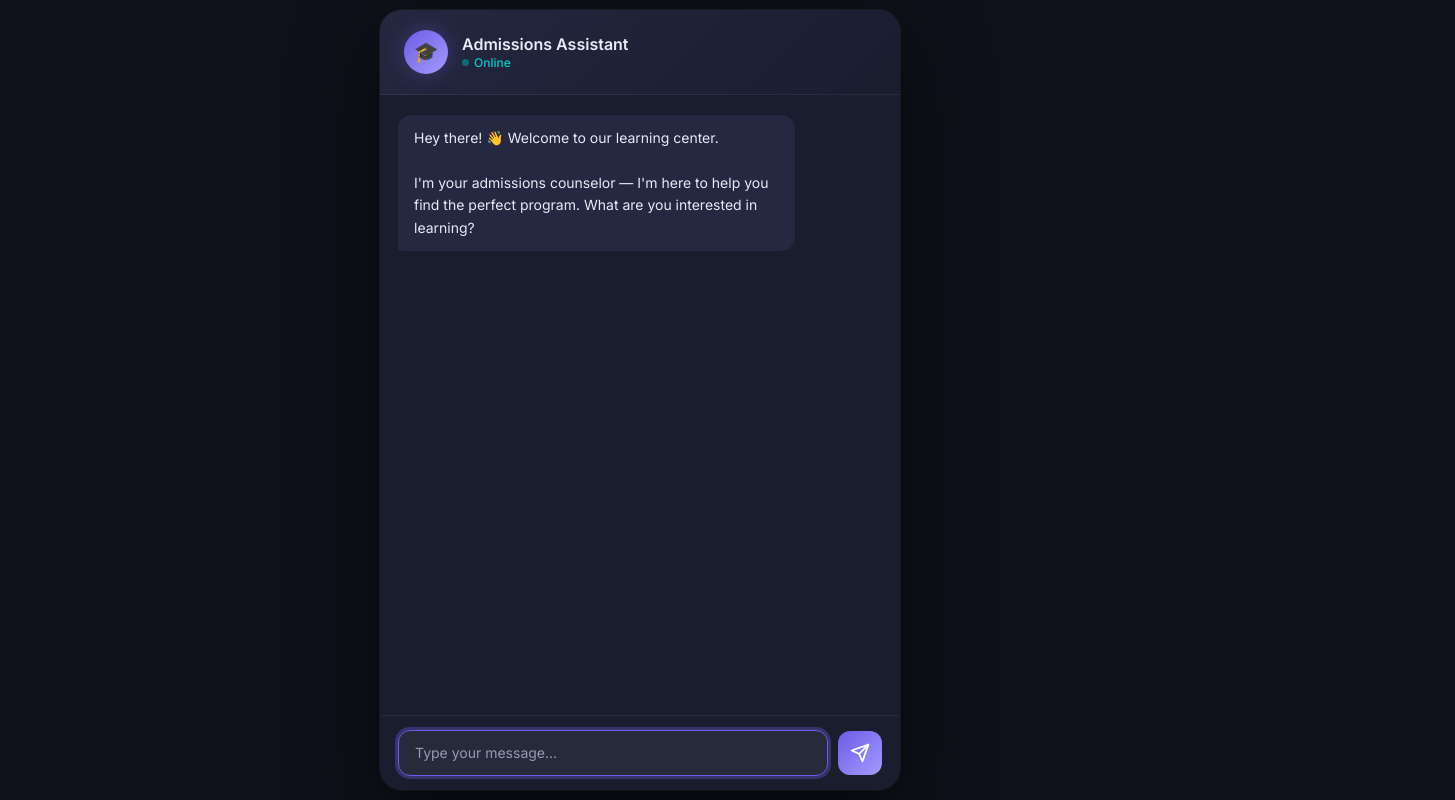
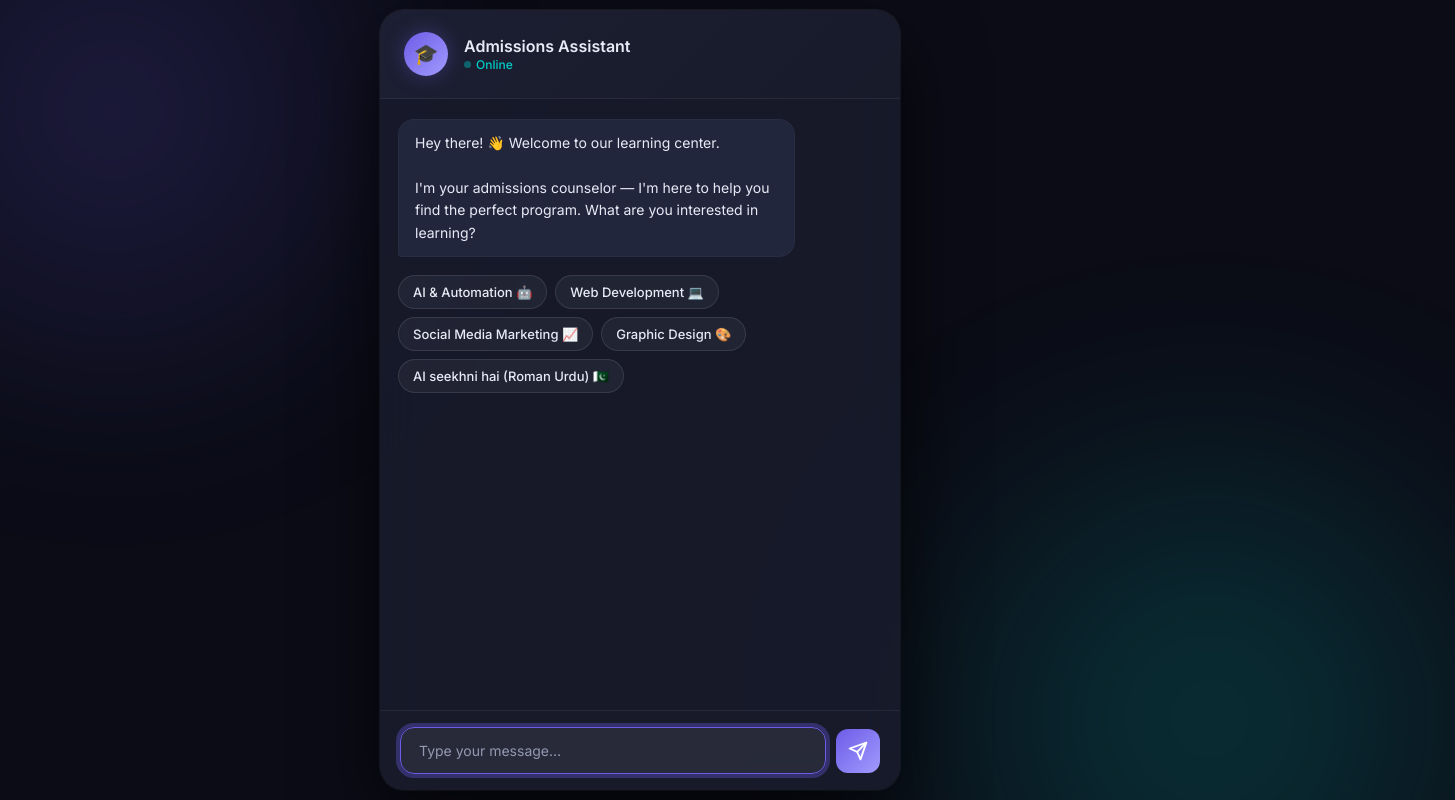
Before and after one commit to MuhammadAhmad1078/Ai-Admissions-Assistant, a website: page public/index.html in a window 1280 px wide. Shown: the top 800 px of the page, 1455 px wide, since content can reach past the window. Drawn offline with Linux system fonts and the light colour scheme.

```diff
--- a/public/index.html
+++ b/public/index.html
@@ -13,20 +13,20 @@
     *, *::before, *::after { box-sizing: border-box; margin: 0; padding: 0; }
 
     :root {
-      --bg-app:      #0f111a;
-      --bg-panel:    #1a1d2e;
-      --bg-bubble-ai:#242840;
+      --bg-app:      #0b0c16;
+      --bg-panel:    rgba(26, 29, 46, 0.82);
+      --bg-bubble-ai:rgba(36, 40, 64, 0.9);
       --bg-bubble-u: #6c5ce7;
       --text-primary:#e8eaf6;
       --text-dim:    #9599b3;
       --accent:      #6c5ce7;
       --accent-glow: rgba(108, 92, 231, .35);
       --success:     #00cec9;
-      --radius:      14px;
+      --radius:      16px;
       --font:        'Inter', system-ui, sans-serif;
     }
 
-    html, body { height: 100%; }
+    html, body { height: 100%; width: 100%; }
 
     body {
       font-family: var(--font);
@@ -36,6 +36,39 @@
       align-items: center;
       justify-content: center;
       overflow: hidden;
+      position: relative;
+    }
+
+    /* Ambient glow circles in the background */
+    body::before, body::after {
+      content: '';
+      position: absolute;
+      width: 450px;
+      height: 450px;
+      border-radius: 50%;
+      filter: blur(120px);
+      opacity: 0.18;
+      z-index: -1;
+      animation: drift 20s infinite alternate ease-in-out;
+      pointer-events: none;
+    }
+
+    body::before {
+      background: var(--accent);
+      top: -120px;
+      left: -120px;
+    }
+
+    body::after {
+      background: var(--success);
+      bottom: -120px;
+      right: -120px;
+      animation-delay: -6s;
+    }
+
+    @keyframes drift {
+      0% { transform: translate(0, 0) scale(1); }
+      100% { transform: translate(60px, 40px) scale(1.15); }
     }
 
     /* ── Outer shell ──────────────────────────────────── */
@@ -47,18 +80,21 @@
       display: flex;
       flex-direction: column;
       background: var(--bg-panel);
-      border-radius: 22px;
+      backdrop-filter: blur(20px);
+      -webkit-backdrop-filter: blur(20px);
+      border-radius: 24px;
       overflow: hidden;
-      box-shadow: 0 30px 80px rgba(0,0,0,.55), 0 0 0 1px rgba(255,255,255,.06);
+      box-shadow: 0 30px 80px rgba(0,0,0,.65), 0 0 0 1px rgba(255,255,255,.08);
+      position: relative;
     }
 
     /* ── Header ───────────────────────────────────────── */
     #header {
       display: flex;
       align-items: center;
-      gap: 14px;
-      padding: 20px 24px;
-      background: linear-gradient(135deg, #242840 0%, #1a1d2e 100%);
+      gap: 16px;
+      padding: 22px 24px;
+      background: linear-gradient(135deg, rgba(36, 40, 64, 0.4) 0%, rgba(26, 29, 46, 0.4) 100%);
       border-bottom: 1px solid rgba(255,255,255,.06);
     }
 
@@ -108,7 +144,7 @@
       padding: 20px 18px;
       display: flex;
       flex-direction: column;
-      gap: 10px;
+      gap: 12px;
       scroll-behavior: smooth;
     }
 
@@ -136,6 +172,7 @@
     .msg.ai {
       align-self: flex-start;
       background: var(--bg-bubble-ai);
+      border: 1px solid rgba(255,255,255,.03);
       border-bottom-left-radius: 4px;
       color: var(--text-primary);
     }
@@ -156,6 +193,46 @@
       text-align: center;
       font-size: 13px;
       color: var(--success);
+    }
+
+    /* ── Quick replies ────────────────────────────────── */
+    .quick-replies-container {
+      display: flex;
+      flex-wrap: wrap;
+      gap: 8px;
+      margin-top: 6px;
+      margin-bottom: 4px;
+      align-self: flex-start;
+      max-width: 92%;
+      animation: msg-in .3s ease-out;
+    }
+
+    .quick-reply-btn {
+      background: rgba(255, 255, 255, 0.05);
+      border: 1px solid rgba(255, 255, 255, 0.1);
+      color: var(--text-primary);
+      padding: 8px 14px;
+      border-radius: 18px;
+      font-size: 13px;
+      font-weight: 500;
+      cursor: pointer;
+      transition: all 0.2s cubic-bezier(0.4, 0, 0.2, 1);
+      font-family: var(--font);
+      display: inline-flex;
+      align-items: center;
+      gap: 6px;
+    }
+
+    .quick-reply-btn:hover {
+      background: var(--accent);
+      border-color: var(--accent);
+      transform: translateY(-2px);
+      box-shadow: 0 4px 12px var(--accent-glow);
+      color: #fff;
+    }
+
+    .quick-reply-btn:active {
+      transform: translateY(0);
     }
 
     /* ── Typing indicator ─────────────────────────────── */
@@ -189,31 +266,32 @@
       display: flex;
       align-items: center;
       gap: 10px;
-      padding: 14px 18px;
-      background: var(--bg-panel);
+      padding: 16px 20px;
+      background: rgba(26, 29, 46, 0.4);
       border-top: 1px solid rgba(255,255,255,.06);
     }
 
     #msg-input {
       flex: 1;
-      background: rgba(255,255,255,.06);
-      border: 1px solid rgba(255,255,255,.08);
-      border-radius: 12px;
-      padding: 12px 16px;
+      background: rgba(255, 255, 255, 0.04);
+      border: 1px solid rgba(255, 255, 255, 0.08);
+      border-radius: 14px;
+      padding: 12px 18px;
       color: var(--text-primary);
       font-family: var(--font);
       font-size: 14px;
       outline: none;
-      transition: border-color .2s, box-shadow .2s;
+      transition: all .25s ease;
       resize: none;
       max-height: 100px;
-      line-height: 1.4;
+      line-height: 1.5;
     }
 
     #msg-input::placeholder { color: var(--text-dim); }
     #msg-input:focus {
+      background: rgba(255, 255, 255, 0.07);
       border-color: var(--accent);
-      box-shadow: 0 0 0 3px var(--accent-glow);
+      box-shadow: 0 0 0 4px var(--accent-glow);
     }
 
     #send-btn {
@@ -333,11 +411,18 @@
       "ai",
       "Hey there! 👋 Welcome to our learning center.\n\nI'm your admissions counselor — I'm here to help you find the perfect program. What are you interested in learning?"
     );
+    showQuickReplies([
+      { text: "AI & Automation 🤖", value: "AI & Automation" },
+      { text: "Web Development 💻", value: "Web Development" },
+      { text: "Social Media Marketing 📈", value: "Social Media Marketing" },
+      { text: "Graphic Design 🎨", value: "Graphic Design" },
+      { text: "AI seekhni hai (Roman Urdu) 🇵🇰", value: "Mujhe AI aur Automation seekhni hai." }
+    ]);
     msgInput.focus();
   });
 
   // ── Send handler ──────────────────────────────────────
-  sendBtn.addEventListener("click", sendMessage);
+  sendBtn.addEventListener("click", () => sendMessage());
   msgInput.addEventListener("keydown", (e) => {
     if (e.key === "Enter" && !e.shiftKey) {
       e.preventDefault();
@@ -351,9 +436,15 @@
     msgInput.style.height = Math.min(msgInput.scrollHeight, 100) + "px";
   });
 
-  async function sendMessage() {
-    const text = msgInput.value.trim();
+  async function sendMessage(customText) {
+    const text = (typeof customText === "string") ? customText.trim() : msgInput.value.trim();
     if (!text || isSending || conversationDone) return;
+
+    // Remove any active quick replies immediately
+    const existingReplies = document.querySelector(".quick-replies-container");
+    if (existingReplies) {
+      existingReplies.remove();
+    }
 
     // Show user bubble
     addBubble("user", text);
@@ -422,6 +513,29 @@
     chatArea.scrollTop = chatArea.scrollHeight;
   }
 
+  function showQuickReplies(options) {
+    const existingReplies = document.querySelector(".quick-replies-container");
+    if (existingReplies) {
+      existingReplies.remove();
+    }
+
+    const container = document.createElement("div");
+    container.className = "quick-replies-container";
+
+    options.forEach(opt => {
+      const btn = document.createElement("button");
+      btn.className = "quick-reply-btn";
+      btn.innerHTML = opt.text;
+      btn.addEventListener("click", () => {
+        sendMessage(opt.value);
+      });
+      container.appendChild(btn);
+    });
+
+    chatArea.appendChild(container);
+    chatArea.scrollTop = chatArea.scrollHeight;
+  }
+
   function showTyping() {
     const div = document.createElement("div");
     div.className = "typing-indicator";
```
Also changed, not shown: server.js (+5 -3 lines), README.md.
